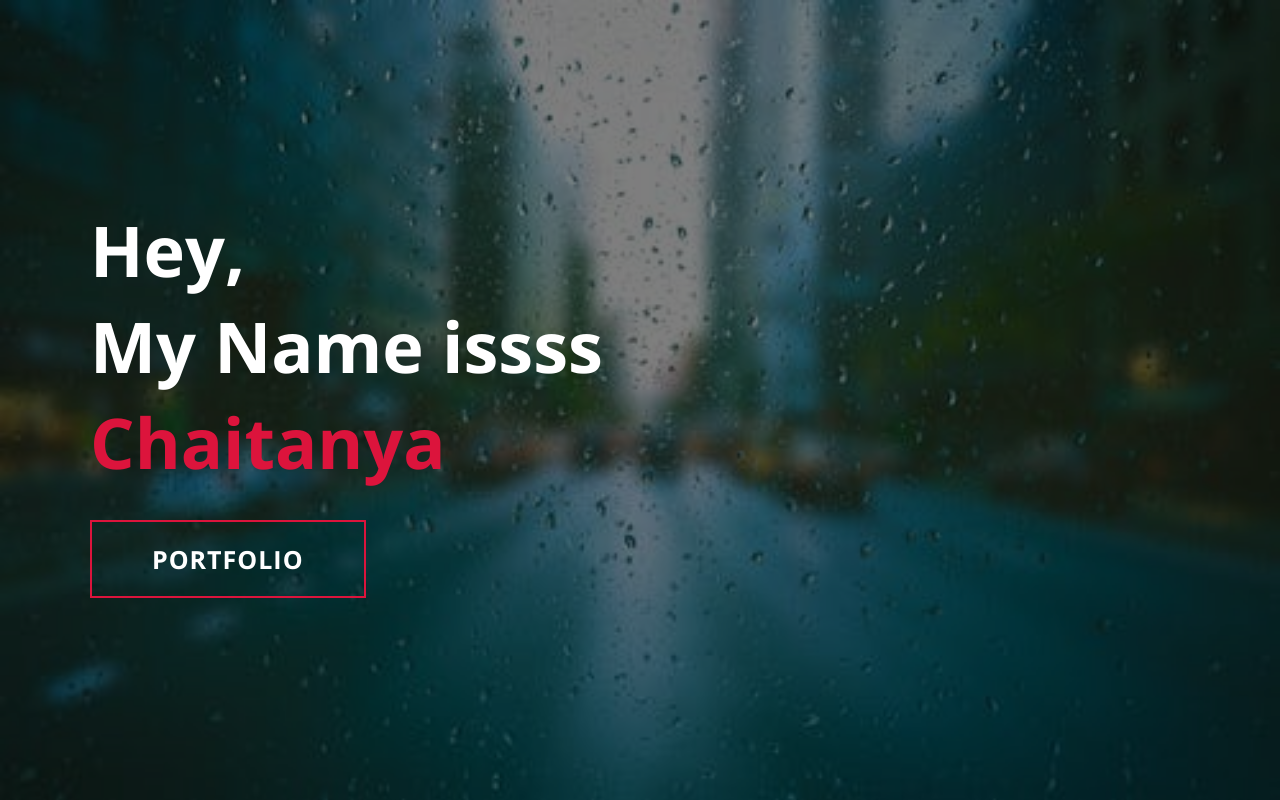
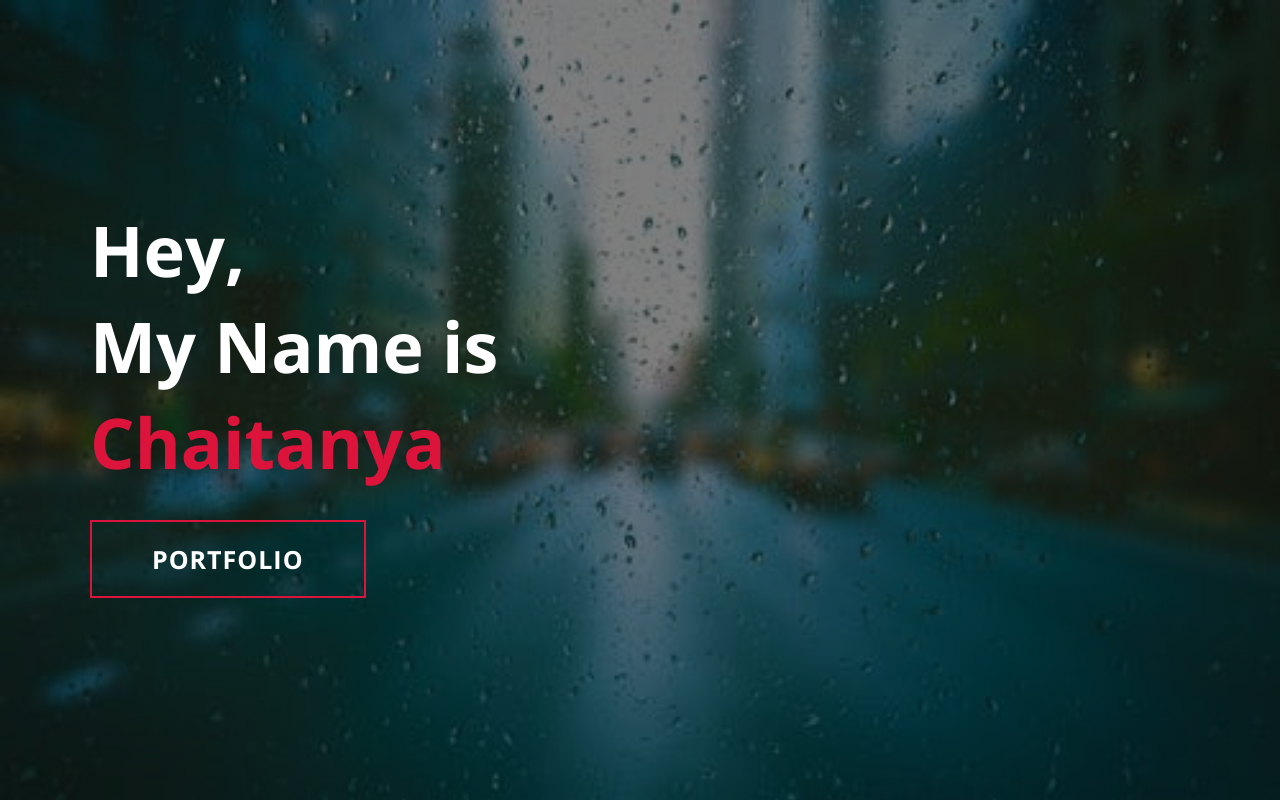
Before and after one commit to UltigendLemate/chaitanyanand.github.io, a plain HTML site: page index.html in a window 1280 px wide. Shown: the top 800 px of the page. Drawn offline with nearby package versions, Linux system fonts and the light colour scheme.

Commit message:
Update index.html

```diff
--- a/index.html
+++ b/index.html
@@ -11,7 +11,7 @@
 	<div class="intro container">
 		<div>
 			<h1 id="f">Hey,<span></span></h1>
-			<h1 style="animation-delay: 2s">My Name issss <span style="animation-delay: 1.5s"></span></h1>
+			<h1 style="animation-delay: 2s">My Name is <span style="animation-delay: 1.5s"></span></h1>
 			<h1  style="animation: text_name 0.5s ease forwards;animation-delay: 3s">Chaitanya<span style="animation-delay: 2.5s"></span></h1>
 			<a href="#" type="button" class="b">PORTFOLIO</a>
 		</div>
```
